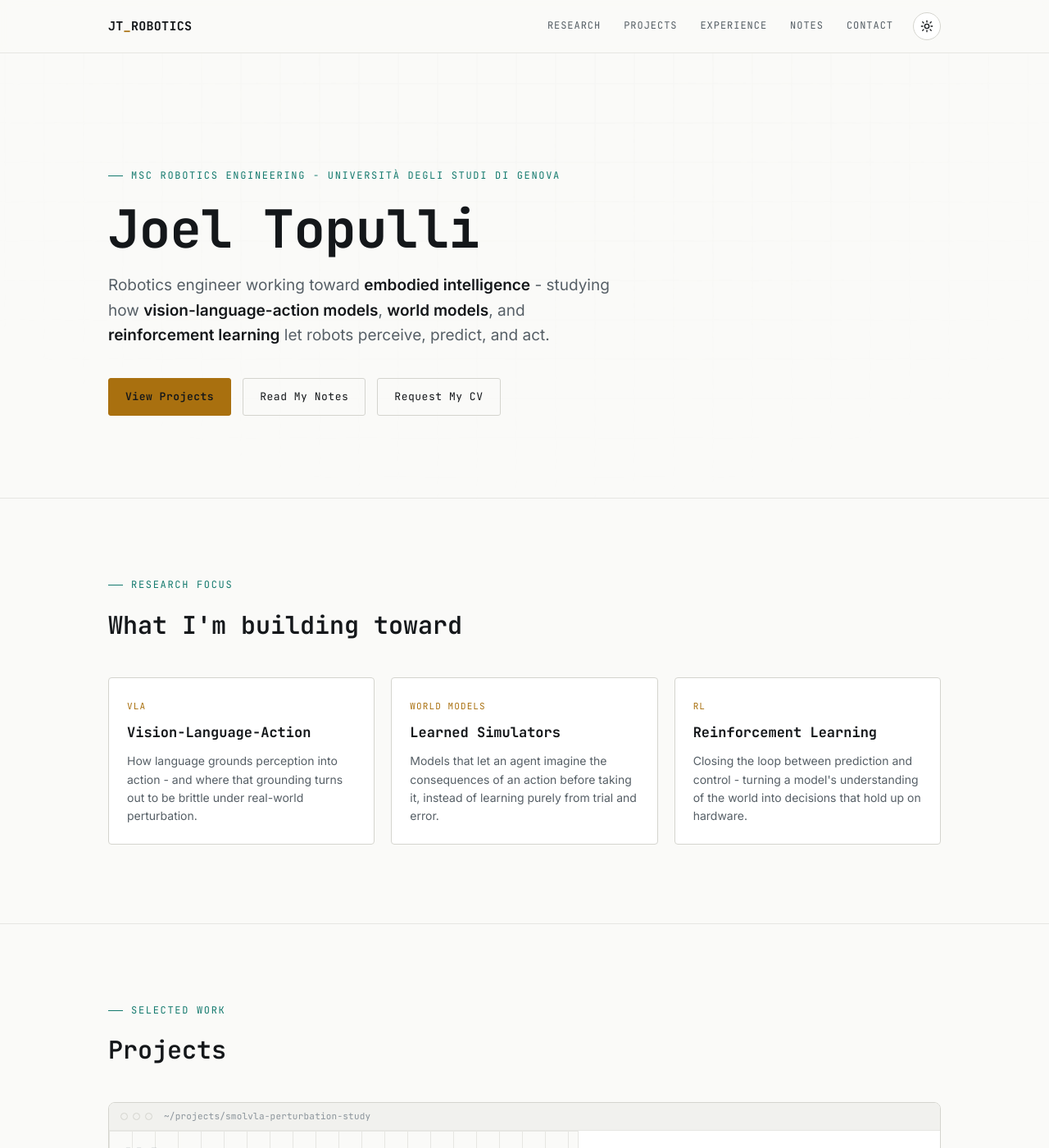
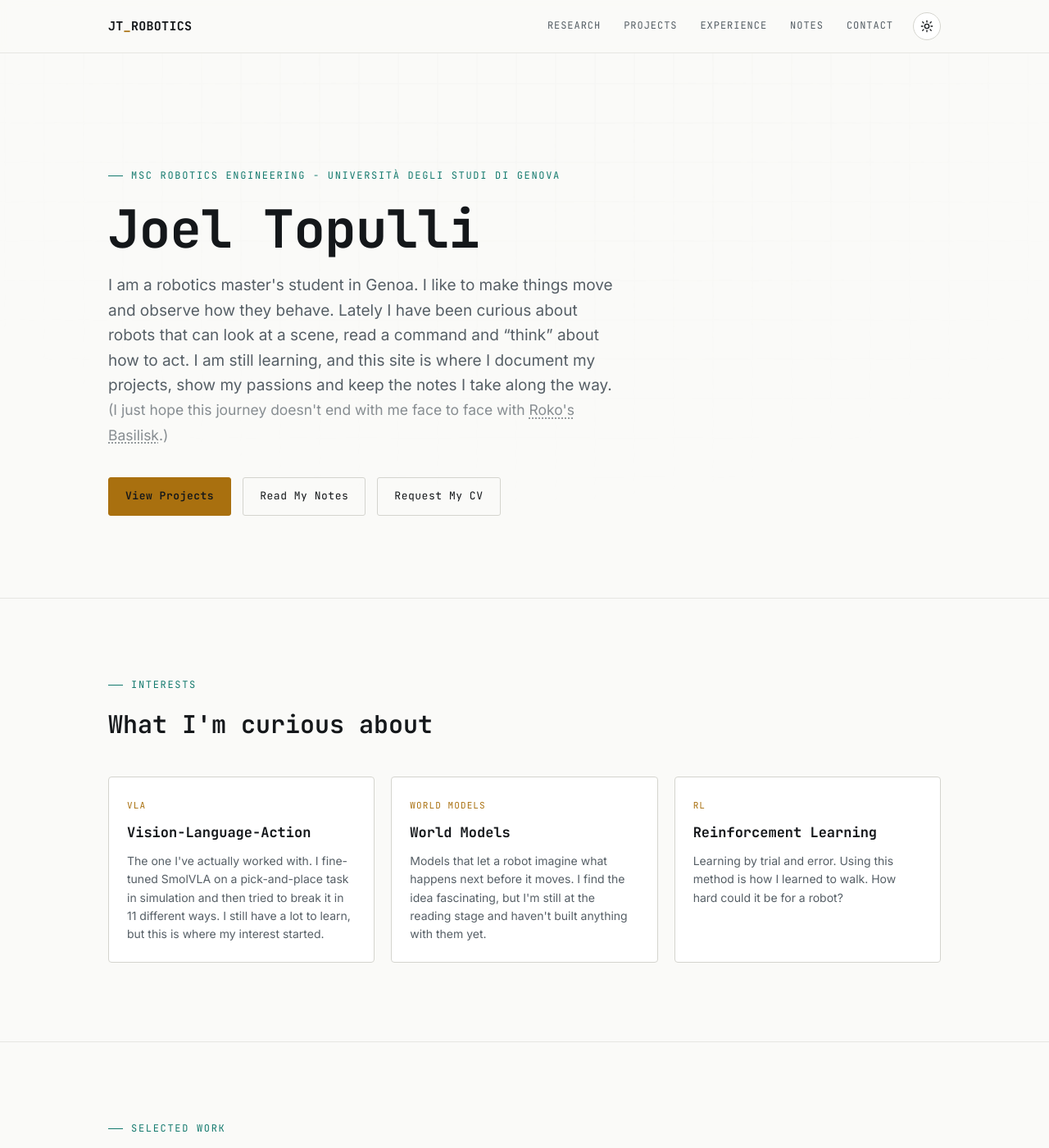
Before and after one commit to IloPinci/portfolio, a Jekyll site: the page built from index.html, in a window 1280 px wide and 1400 px high. Shown: the whole window at 82% size. Built offline with Jekyll 4.4.1, drawn with Linux system fonts in a browser that asks for light colours; some of the changed text lies outside the part shown.

Commit message:
Fixed the EE

```diff
--- a/_config.yml
+++ b/_config.yml
@@ -1,9 +1,9 @@
 title: Joel Topulli
-tagline: "Robotics Engineering - VLA, World Models, RL"
+tagline: "Robotics Engineering Student"
 description: >-
-  Personal site and research notes of Joel Topulli, MSc Robotics Engineering
-  student working on Vision-Language-Action models, world models, and
-  reinforcement learning.
+  Joel Topulli, MSc Robotics Engineering student in Genoa. I'm learning about
+  vision-language-action models and robot learning, and I write notes about
+  what I pick up along the way.
 
 
 url: "https://ilopinci.github.io"
--- a/_includes/footer.html
+++ b/_includes/footer.html
@@ -1,8 +1,8 @@
 <footer id="contact">
   <div class="wrap">
     <p class="eyebrow">Get in Touch</p>
-    <h2>Open to thesis &amp; research opportunities in VLA, world models, and RL</h2>
-    <p class="lede">If you're working on robot learning or VLAs, or just want to talk about it, write to me.</p>
+    <h2>Open to thesis &amp; research opportunities in robot learning</h2>
+    <p class="lede">If you're working on VLAs or robot learning and need a student who is eager to learn, write to me.</p>
     <div class="contact-row">
       <a class="btn primary" href="mailto:{{ site.email }}">{{ site.email }}</a>
       <a class="btn ghost" href="{{ site.github_url }}" target="_blank" rel="noopener">GitHub</a>
@@ -22,7 +22,7 @@
       <p class="kp-label">Puzzle rating</p>
       <p class="kp-rating" id="kp-rating">…</p>
       <p class="kp-sub" id="kp-sub">@{{ site.lichess_username }} on Lichess</p>
-        <a class="kp-challenge" href="https://lichess.org/?user={{ site.lichess_username }}#friend" target="_blank" rel="noopener">Challenge me to a game &#8599;</a>
+      <a class="kp-challenge" href="https://lichess.org/?user={{ site.lichess_username }}#friend" target="_blank" rel="noopener">Challenge me to a game ;) &#8599;</a>
       </div>
     </div>
   </div>
--- a/assets/css/knight.css
+++ b/assets/css/knight.css
@@ -2,9 +2,10 @@
 #contact .wrap { position: relative; }
 
 .knight-egg {
-  position: absolute;
-  left: 0;
-  bottom: 24px;
+  position: relative;
+  display: inline-flex;
+  align-items: center;
+  margin-left: 6px;
   z-index: 50;
 }
 
@@ -14,10 +15,10 @@
   background: transparent;
   border: 0;
   padding: 0;
-  width: 120px;
-  height: 120px;
+  width: 52px;
+  height: 52px;
   cursor: pointer;
-  opacity: .06;            /* ghost-like; raise it if too hidden */
+  opacity: .06;
   transition: opacity .3s, transform .3s;
 }
 .knight-btn:hover,
@@ -40,7 +41,7 @@
   position: absolute;
   left: 0px;
   z-index: 51;
-  bottom: 100%;
+  bottom: calc(100% + 10px);
   width: min(260px, 80vw);
   padding: 18px 20px;
   border-radius: 12px;
--- a/assets/css/style.css
+++ b/assets/css/style.css
@@ -304,6 +304,16 @@
   transition: all 0.2s ease;
   border: 1px solid var(--line-bright);
 }
+
+.lede .aside { opacity: .7; font-size: .92em; }
+.lede .aside a {
+  color: inherit;
+  text-decoration: underline;
+  text-decoration-style: dotted;
+  text-underline-offset: 3px;
+}
+.lede .aside a:hover { text-decoration-style: solid; }
+
 .btn.primary{ background: var(--amber); color: var(--on-accent); border-color: var(--amber); font-weight: 600; }
 .btn.primary:hover{ background: #E8B563; }
 .btn.ghost{ color: var(--ink); }
--- a/index.html
+++ b/index.html
@@ -8,10 +8,14 @@
     <p class="eyebrow">MSc Robotics Engineering - Università degli Studi di Genova</p>
     <h1 class="reveal">Joel Topulli</h1>
     <p class="lede reveal">
-      Robotics engineer working toward <strong>embodied intelligence</strong> -
-      studying how <strong>vision-language-action models</strong>, <strong>world models</strong>,
-      and <strong>reinforcement learning</strong> let robots perceive, predict, and act.
-    </p>
+  I am a robotics master's student in Genoa. I like to make things move and
+  observe how they behave. Lately I have been curious about robots that can look
+  at a scene, read a command and &ldquo;think&rdquo; about how to act. I am still
+  learning, and this site is where I document my projects, show my passions and
+  keep the notes I take along the way.
+  <span class="aside">(I just hope this journey doesn't end with me face to face with
+  <a href="https://en.wikipedia.org/wiki/Roko%27s_basilisk" target="_blank" rel="noopener">Roko's Basilisk</a>.)</span>
+</p>
     <div class="cta-row reveal">
       <a class="btn primary" href="#projects">View Projects</a>
       <a class="btn ghost" href="{{ '/blog/' | relative_url }}">Read My Notes</a>
@@ -22,23 +26,23 @@
 
 <section id="research">
   <div class="wrap">
-    <p class="eyebrow">Research Focus</p>
-    <h2 class="reveal">What I'm building toward</h2>
+    <p class="eyebrow">Interests</p>
+    <h2 class="reveal">What I'm curious about</h2>
     <div class="chip-grid">
       <div class="chip reveal">
         <span class="tag">VLA</span>
         <h3>Vision-Language-Action</h3>
-        <p>How language grounds perception into action - and where that grounding turns out to be brittle under real-world perturbation.</p>
+        <p>The one I've actually worked with. I fine-tuned SmolVLA on a pick-and-place task in simulation and then tried to break it in 11 different ways. I still have a lot to learn, but this is where my interest started.</p>
       </div>
       <div class="chip reveal">
         <span class="tag">World Models</span>
-        <h3>Learned Simulators</h3>
-        <p>Models that let an agent imagine the consequences of an action before taking it, instead of learning purely from trial and error.</p>
+        <h3>World Models</h3>
+        <p>Models that let a robot imagine what happens next before it moves. I find the idea fascinating, but I'm still at the reading stage and haven't built anything with them yet.</p>
       </div>
       <div class="chip reveal">
         <span class="tag">RL</span>
         <h3>Reinforcement Learning</h3>
-        <p>Closing the loop between prediction and control - turning a model's understanding of the world into decisions that hold up on hardware.</p>
+        <p>Learning by trial and error. Using this method is how I learned to walk. How hard could it be for a robot?</p>
       </div>
     </div>
   </div>
```
Lines whose indentation alone changed are shown as unchanged.
